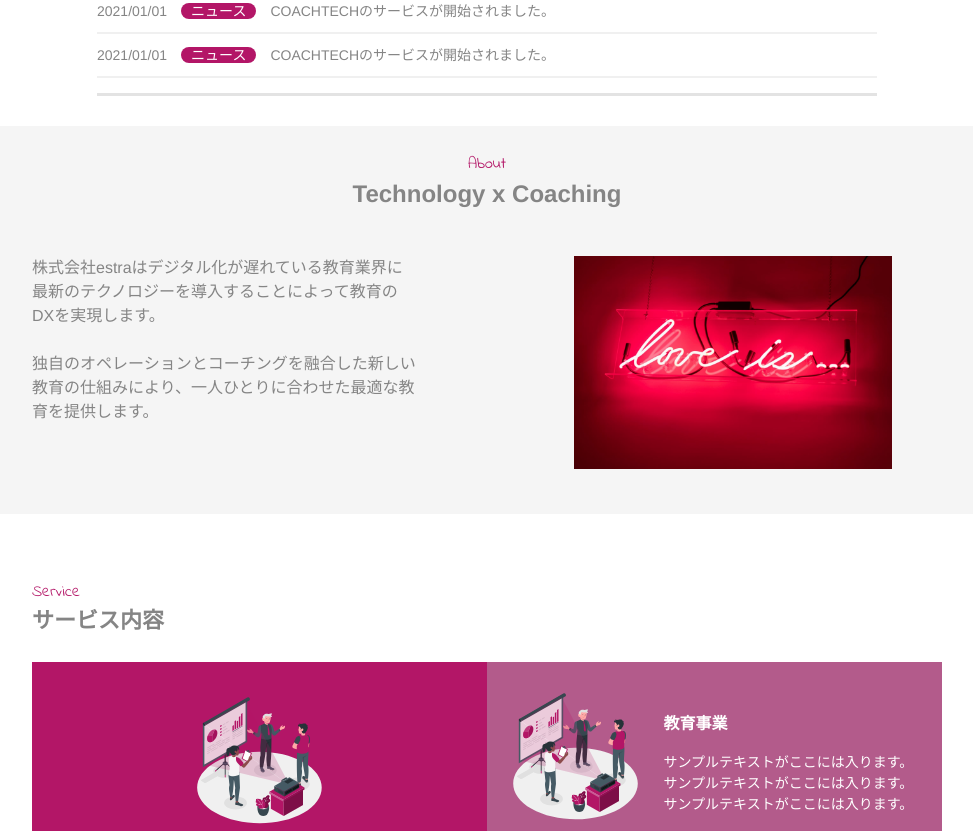
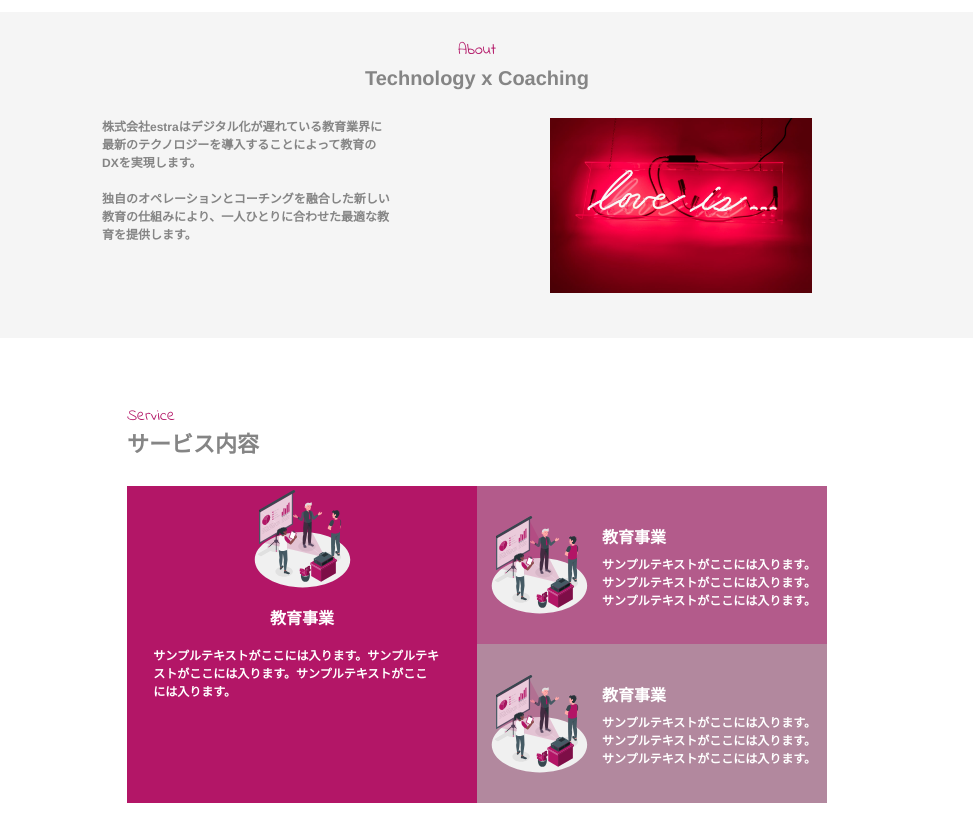
Before and after one commit to TsuneoHakoyama/20240131_Hakoyama_lp, a plain HTML site: page index.html in a window 1280 px wide. Shown: the part 877-1708 px from the top of the page, without its empty margins (163-1136 px from the left). Drawn offline with Linux system fonts and the light colour scheme.

Commit message:
20240201更新

```diff
--- a/css/style.css
+++ b/css/style.css
@@ -1,6 +1,6 @@
 /*-----共通部分-----*/
 body {
-width: 1300px;
+  width: 1000px;
   margin: 0 auto;
   font-family: "Helvetica Neue", "Helvetica", "Hiragino Sans", "Hiragino Kaku Gothic ProN", "Arial", "Yu Gothic", "Meiryo", sans-serif;
   color: #858585;
@@ -78,25 +78,24 @@ ul {
 .firstview__content {
   width: 60%;
   height: 60%;
-  margin: -470px auto 250px 250px;
+  margin: -370px auto 200px 200px;
   line-height: 1.5;
   display: block;
 }
 
 .firstview__content--title {
-  font-size: 60px;
+  font-size: 44px;
   font-weight: bold;
 }
 
 .firstview__content--text {
   margin: 30px 0 0;
-  font-size: 22px;
   font-weight: bold;
   color: #B31667;
 }
 
 .firstview__content--company {
-  font-size: 14px;
+  font-size: 12px;
   color: #979797;
   line-height: 2;
 }
@@ -106,7 +105,7 @@ ul {
 }
 
 .bold {
-  font-size: 16px;
+  font-size: 14px;
 }
 
 
@@ -127,6 +126,7 @@ ul {
 .News__list {
   padding: 15px 0;
   font-size: 14px;
+  font-weight: bold;
   line-height: 3;
   border-top: 3px solid #E3E3E3;
   border-bottom: 3px solid #E3E3E3;
@@ -149,7 +149,7 @@ ul {
   width: 100%;
   background: #F5F5F5;
   padding: 30px 0 ;
-  margin: 30px 0;
+  margin: 50px 0;
   position: relative;
 }
 
@@ -159,21 +159,23 @@ margin-bottom: 10px;
 }
 
 .about__title--text {
-  font-size: 24px;
+  font-size: 20px;
   text-align: center;
 }
 
 .about__content {
-  width: 70%;
+  width: 75%;
   display: flex;
-  justify-content: space-around;
-  margin: 50px auto 15px;
+  justify-content: space-between;
+  margin: 30px auto 15px;
+  font-size: 12px;
+  font-weight: bold;
 }
 
 .about__image {
   width: 35%;
   display: block;
-  margin: 0 50px 0 auto;
+  margin: 0 40px 0 auto;
 }
 
 .about__image img {
@@ -181,7 +183,7 @@ margin-bottom: 10px;
 }
 
 .about__text {
-  width: 55%;
+  width: 45%;
   display: block;
   line-height: 1.5;
 }
@@ -207,6 +209,7 @@ margin-bottom: 10px;
   display: block;
   margin-bottom: 50px;
   color: #fff;
+  font-weight: bold;
 }
 
 .service__content a {
@@ -221,7 +224,6 @@ margin-bottom: 10px;
   display: block;
   width: 50%;
   height: 317px;
-  padding: 30px 0;
   background: #B31667;
 }
 
@@ -234,22 +236,20 @@ margin-bottom: 10px;
 .service__content--item1 .service__content--title {
   text-align: center;
   margin-top: 20px;
-  font-size: 18px;
 }
 
 .service__content--item1 .service__content--text {
-  width: 75%;
+  width: 85%;
   display: block;
   margin: 20px auto 50px;
-  font-size: 14px;
+  font-size: 12px;
   line-height: 1.5;
 }
 
 .service__content--item2 {
   width: 50%;
   height: 158.5px;
-  margin: -377px 0 0 auto;
-  padding: 15px 0;
+  margin: -317px 0 0 auto;
   background: #B35B8B;
   display: flex;
   align-items: center;
@@ -259,27 +259,27 @@ margin-bottom: 10px;
   width: 30%;
   display: inline-block;
   margin: 0 auto 0 0;
-  padding: 20px;
+  padding: 10px;
 }
 
 .service__content--item2 .service__content--text--wrapper {
-  width: 60%;
-  margin: 0 20px 0 0;
+  width: 65%;
+  margin: 0 10px 0 0;
   display: inline-block;
 }
 .service__content--item2 .service__content--title {
-  margin: 20px auto;
+  margin: 10px auto;
 }
 
 .service__content--item2 .service__content--text {
-  font-size: 14px;
+  font-size: 12px;
   line-height: 1.5;
+
 }
 
 .service__content--item3 {
   width: 50%;
   height: 158.5px;
-  padding: 15px 0px;
   margin: 0 0 0 auto;
   background: #B2889E;
   display: flex;
@@ -291,21 +291,21 @@ margin-bottom: 10px;
   width: 30%;
   display: inline-block;
   margin: 0 auto 0 0;
-  padding: 20px;
+  padding: 10px;
 }
 
 .service__content--item3 .service__content--text--wrapper {
-  width: 60%;
-  margin: 0 20px 0 0;
+  width: 65%;
+  margin: 0 10px 0 0;
   display: inline-block;
 }
 
 .service__content--item3 .service__content--title {
-  margin: 20px auto;
+  margin: 10px auto;
 }
 
 .service__content--item3 .service__content--text {
-  font-size: 14px;
+  font-size: 12px;
   line-height: 1.5;
 }
 
@@ -319,7 +319,7 @@ margin-bottom: 10px;
 .blog__wrapper {
   width: 75%;
   margin: 30px auto;
-  padding: 0 0 30px 0;
+  padding: 0 0 20px 0;
 }
 
 .blog__title--logo {
@@ -391,6 +391,8 @@ margin-bottom: 10px;
 }
 
 .blog__content--title {
+  font-size: 12px;
+  font-weight: bold;
   line-height: 1.5;
 }
 
@@ -414,7 +416,7 @@ margin-bottom: 10px;
   width: 150px;
   display: block;
   text-align: center;
-  margin: 30px auto;
+  margin: 10px auto;
   padding: 10px 20px;
   background: #fff;
   border: solid 1px #B31667;
@@ -426,7 +428,7 @@ margin-bottom: 10px;
 /*-----会社概要-----*/
 #company-info {
   width: 60%;
-  margin: 80px auto;
+  margin: 60px auto;
 }
 
 .info__title--logo {
@@ -450,16 +452,15 @@ margin-bottom: 10px;
 
 .info__table--head {
   width: 30%;
-  font-weight: bold;
   background-color: #F5F5F5;
   text-align: start;
+  font-weight: bold;
 }
 
 
 /*-----採用情報、インタビューへのリンク-----*/
 .link-item {
   width: 100%;
-  /*height: 350px;*/
   display: flex;
   margin-bottom: 50px;
 }
@@ -482,7 +483,7 @@ margin-bottom: 10px;
 }
 .recruit a {
   color: #fff;
-  font-size: 30px;
+  font-size: 22px;
   font-weight: bold;
 }
 
@@ -510,7 +511,7 @@ margin-bottom: 10px;
 
 .interview a {
   color: #fff;
-  font-size: 30px;
+  font-size: 22px;
   font-weight: bold;
 }
 
@@ -526,7 +527,7 @@ margin-bottom: 10px;
 
 .contact__title {
   text-align: center;
-  font-size: 20px;
+  font-weight: bold;
 }
 
 .bar {
```
